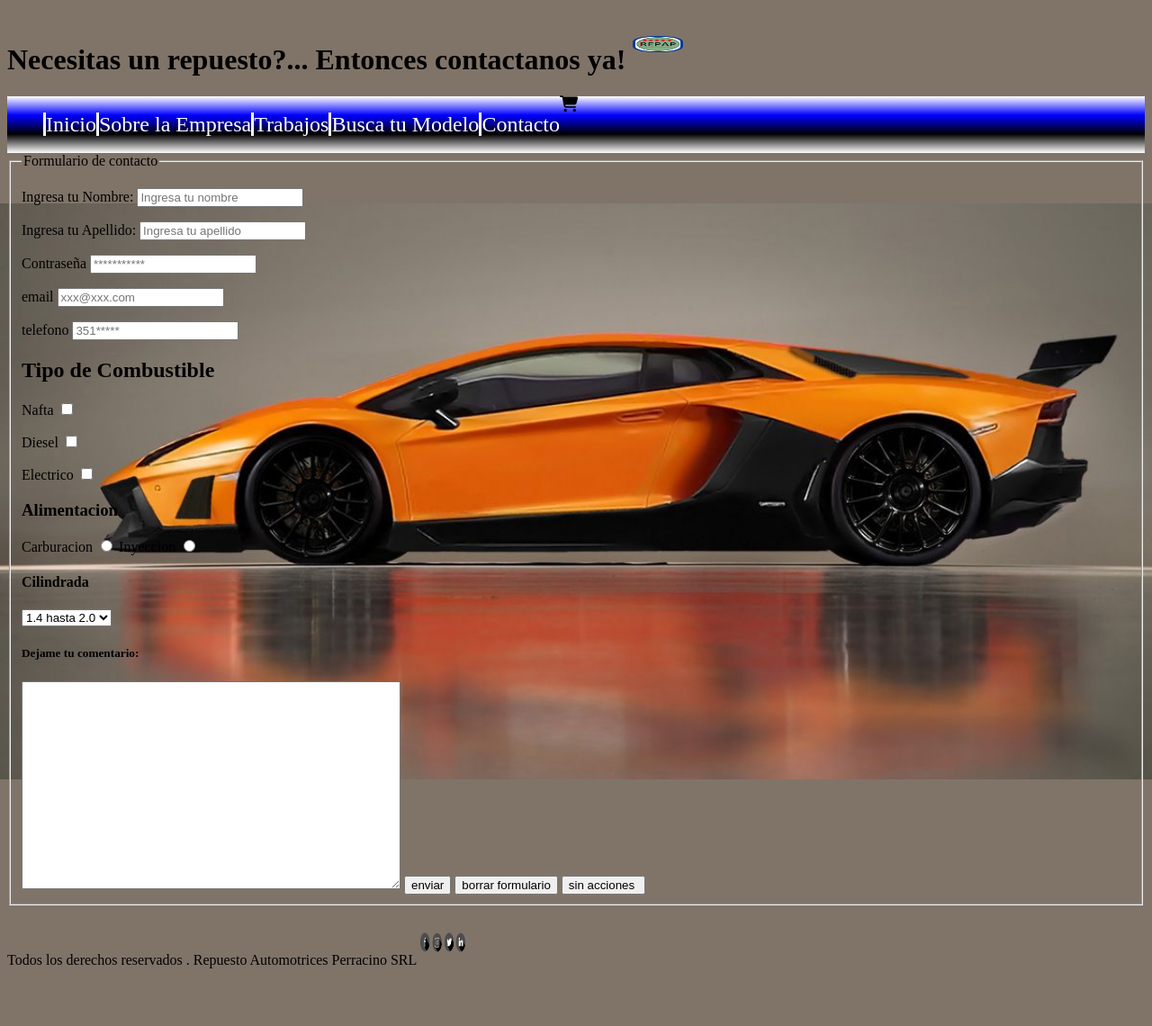
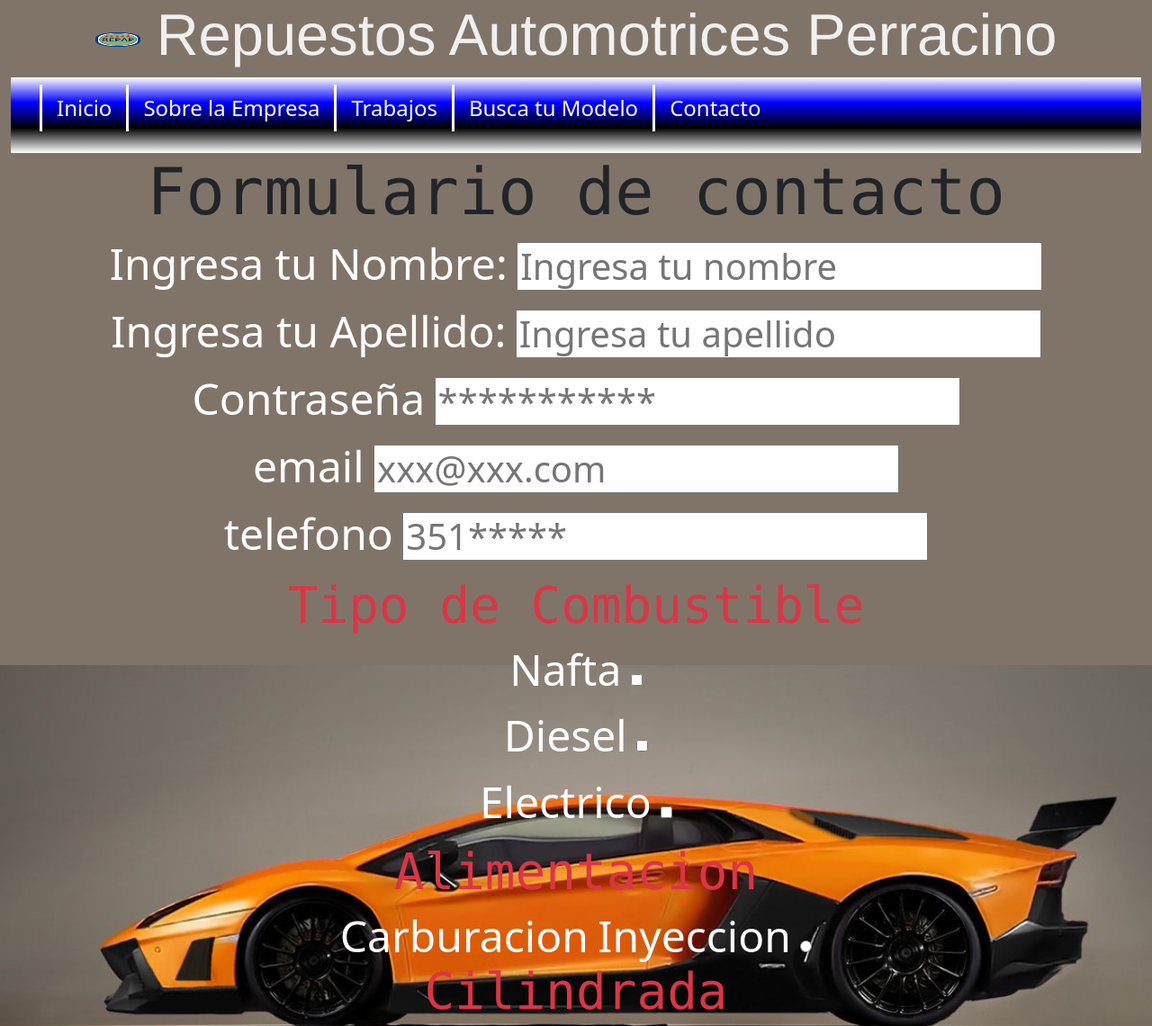
Before and after one commit to nicolasperracino/REPAP--NICO-PERRACINO-, a plain HTML site: page pages/contactos.html in a window 1280 px wide. Shown: the top 1140 px of the page at 90% size. Before the commit the page ends 1092 px from the top, so only its background shows below. Drawn offline with nearby package versions, Linux system fonts and the light colour scheme.

Commit message:
CORRECCIONES TP2

```diff
--- a/pages/contactos.html
+++ b/pages/contactos.html
@@ -7,106 +7,141 @@
     <link rel="shortcut icon" href="../assets/LOGO/LOGO REPAP.jpg" type="image/x-icon">
     <link rel="stylesheet" href="../css/estilos.css">
 
-     <!--mediaqueries -->
-     <link rel="stylesheet" href="css/mediaqueries.css">
+<!--MEDIAQUERIES -->
+<link rel="stylesheet" href="../css/estilos.css">
 
-     <!-- fontawesome -->
+<!-- BOOTSTRAP -->
+
+<link rel="stylesheet" href="../libs/bootstrap-5.1.3-dist/css/bootstrap.min.css">
+
+<!--TIOPOGRAFIA-->
+<link rel="preconnect" href="https://fonts.googleapis.com">
+<link rel="preconnect" href="https://fonts.gstatic.com" crossorigin>
+<link href="https://fonts.googleapis.com/css2?family=Roboto:wght@100&display=swap" rel="stylesheet">
+
+<!--ANIMACIONES-->
+<link
+    rel="stylesheet"
+    href="https://cdnjs.cloudflare.com/ajax/libs/animate.css/4.1.1/animate.min.css">
+
+
+    <!-- FONTAWESOME -->
 <script src="https://kit.fontawesome.com/750d39e939.js" crossorigin="anonymous"></script>
-    <title> REPAP: Contacto</title>
+
+
+<title> REPAP: Contacto</title>
 </head>
 <body class="body1">
 
-    <header >
-        <h1 class="encabezadoshome2"> Necesitas un repuesto?... Entonces contactanos ya! <img class="imagenminiminiatura" src="../assets/LOGO/LOGO REPAP.jpg" alt="logo" width="50" height="50">  </h1>
-    </header>
 
-    <nav class="navbar">
-        <img class="logo" src="../assets/LOGO/LOGO REPAP.jpg" alt="logo">
 
-        <ul class="menu" >
-    <li ><a href="../index.html">Inicio</a> </li>
-    <li><a href="../pages/sobrelaempresa.html" > Sobre la Empresa </a> </li>
-    <li> <a href="../pages/trabajos.html" > Trabajos</a> </li>
-    <li> <a href="../pages/buscatumodelo.html"> Busca tu Modelo</a> </li>
-    <li> <a href="../pages/contactos.html" >Contacto</a>  </li>
-        </ul>
+<header>
+    <h1 id="encabezadoshome"><img class="imagenminiminiatura" src="../assets/LOGO/LOGO REPAP.jpg" alt="logo" width="50" height="50">
+    Repuestos Automotrices Perracino </h1>
 
-    <div class="bar">
-    <i class="fa-solid fa-bars"></i>
+</header>
 
+<div class="container-fluid ">
+    <nav class="navbar navbar-expand-lg navbar-light bg-light">
+        <div >
+            <a class="navbar logo navbar-brand" href="../index.html">
+                <img src="../REPAP-Perracino Nicolas/assets/LOGO/LOGO REPAP.jpg" alt="logo" width="80px" height="80px">
+            </a>
+          <button class="navbar-toggler" type="button" data-bs-toggle="collapse" data-bs-target="#navbarNav" aria-controls="navbarNav" aria-expanded="false" aria-label="Toggle navigation">
+            <span class="navbar-toggler-icon"></span>
+          </button>
+          <div class="collapse navbar-collapse" id="navbarNav">
+            <ul class="menu">
+              <li class="nav-item">
+                <a class="nav-link active" aria-current="page" href="../index.html">Inicio</a>
+              </li>
+              <li class="nav-item">
+                <a class="nav-link" href="../pages/sobrelaempresa.html">Sobre la Empresa</a>
+              </li>
+              <li class="nav-item">
+                <a class="nav-link" href="../pages/trabajos.html">Trabajos</a>
+              </li>
+              <li class="nav-item">
+                <a class="nav-link " href="../pages/buscatumodelo.html">Busca tu Modelo</a>
+              </li>
+              <li class="nav-item">
+                <a class="nav-link " href="../pages/contactos.html">Contacto</a>
+              </li>
+            </ul>
+
+
+          </div>
+        </div>
+      </nav>
     </div>
 
-    <div class="shop">
-    <i class="fa-solid fa-cart-shopping"></i>
-    </div>
-
-    </nav>
 
 
+<div class="container-fluid text-center text-white">
             <form action="procesar.php" method="post">
 
-        <fieldset class="tipodetexto11">
+        <fieldset class="tipodetexto11 display-6">
 
 
-    <legend> Formulario de contacto </legend>
+    <legend><div class="display-2 text-dark font-monospace"> Formulario de contacto</div> </legend>
 
             <p>
-    <label for="nombre">Ingresa tu Nombre: </label>
-    <input type="text" name="nombre" placeholder="Ingresa tu nombre">
+    <label class="display-5" for="nombre">Ingresa tu Nombre: </label>
+    <input  type="text" name="nombre" placeholder="Ingresa tu nombre">
             </p>
 
             <p>
-    <label for="apellido">Ingresa tu Apellido: </label>
-    <input type="text" name="apellido" placeholder="Ingresa tu apellido">
+    <label class="display-5" for="apellido">Ingresa tu Apellido: </label>
+    <input  type="text" name="apellido" placeholder="Ingresa tu apellido">
             </p>
 
             <p>
-    <label for="pass"> Contraseña </label>
-    <input type="password" name="pass" placeholder="***********">
+    <label class="display-5" for="pass" > Contraseña </label>
+    <input  type="password" name="pass" placeholder="***********">
             </p>
 
             <p>
-    <label for="email"> email </label>
-    <input type="email" name="email" placeholder="xxx@xxx.com">
+    <label class="display-5" for="email"> email </label>
+    <input  type="email" name="email" placeholder="xxx@xxx.com">
             </p>
 
             <p>
-    <label for="telefono"> telefono </label>
-    <input type="tel" name="telefono" placeholder="351*****">
+    <label class="display-5" for="telefono"> telefono </label>
+    <input  type="tel" name="telefono" placeholder="351*****">
             </p>
 
 <!--Chekbox-->
 
 
-        <h2>Tipo de Combustible</h2>
+        <h2 class="display-4 text-danger font-monospace">Tipo de Combustible</h2>
 
             <p>
-    <label for="tipo de combustible">Nafta</label>
-    <input type="checkbox" name="tipo de combustible" value="Nafta" >
+    <label class="display-5" for="tipo de combustible">Nafta</label>
+    <input  type="checkbox" name="tipo de combustible" value="Nafta" >
             </p>
 
             <p>
-    <label for="tipo de combustible">Diesel</label>
-    <input type="checkbox" name="tipo de combustible" value="Diesel" >
+    <label class="display-5" for="tipo de combustible">Diesel</label>
+    <input  type="checkbox" name="tipo de combustible" value="Diesel" >
             </p>
 
             <p>
-    <label for="tipo de combustible">Electrico</label>
-    <input type="checkbox" name="tipo de combustible" value="Electrico" >
+    <label class="display-5" for="tipo de combustible">Electrico</label>
+    <input  type="checkbox" name="tipo de combustible" value="Electrico" >
             </p>
 
 <!--Radio-->
 
-        <h3>Alimentacion</h3>
+        <h3 class="display-4 text-danger font-monospace">Alimentacion</h3>
 
-    <label for="Alimentacion">Carburacion </label>
-            <input type="radio" name="Alimentacion" value="Carburacion" >
+    <label class="display-5" for="Alimentacion">Carburacion </label>
+            <inputtype="radio" name="Alimentacion" value="Carburacion" >
 
-    <label for="Alimentacion">Inyeccion </label>
+    <label class="display-5" for="Alimentacion">Inyeccion </label>
         <input type="radio" name="Alimentacion" value="Inyeccion" >
 
 <!--Menu Desplegable-->
-        <h4>Cilindrada</h4>
+        <h4 class="display-4 text-danger font-monospace">Cilindrada</h4>
 
             <select name="Cilindrada" id="">
                 <option value="1.4 hasta 2.0">1.4 hasta 2.0</option>
@@ -114,23 +149,26 @@
                 <option value="2.6 hasta 3.5">2.6 hasta 3.5</option>
             </select>
 
-        <h5 class="tipodetexto11">Dejame tu comentario: </h5>
+        <h5 class="tipodetexto11 display-6 font-monospace">Dejame tu comentario: </h5>
 
-            <textarea class="tipodetexto11" name="comentario" id="" cols="50" rows="15"></textarea>
+            <textarea class="tipodetexto11 border-danger border-4" name="comentario" id="" cols="50" rows="15"></textarea>
 
 <!---BOTONES-->
-
-    <p1><input type="submit" value="enviar"> </p1>
-    <p2><input type="reset" value="borrar formulario"></p2>
-    <p3><input type="button" value="sin acciones "> </p3>
-
+<div>
+    <p1><input type="submit" value="Enviar" > </p1>
+    <p2><input type="reset" value="Borrar formulario"></p2>
+    <p3><input type="button" value="Sin acciones "> </p3>
+</div>
         </fieldset>
 
             </form>
+</div>
 
-    <footer class="tipodetexto11">
-        <p>Todos los derechos reservados . Repuesto Automotrices Perracino SRL <img class="FOOTERSOCIAL" src="../assets/LOGO/SOCIAL MEDIA LOGO.webp" alt="logo" width="50" height="50"> </p>
-    </footer>
+<footer class="display-6 text-center text-decoration-underline">
+    <p> Derechos reservados Repuestos Automotrices Perracino SRL</p>
+</footer>
+
+    <script src="../libs/bootstrap-5.1.3-dist/js/bootstrap.min.js"></script>
 
 </body>
 </html>
```
Also changed, not shown: index.html (+4 -4 lines), pages/buscatumodelo.html (+81 -40 lines), pages/sobrelaempresa.html (+8 -6 lines), pages/trabajos.html (+140 -82 lines), assets/LOGO/NEUMATICOS.jpg (added), assets/LOGO/juntas-homocineticas-balero-transfer-cherokee-liberty-D_NQ_NP_715482-MLM29587208476_032019-F.jpg (added).
